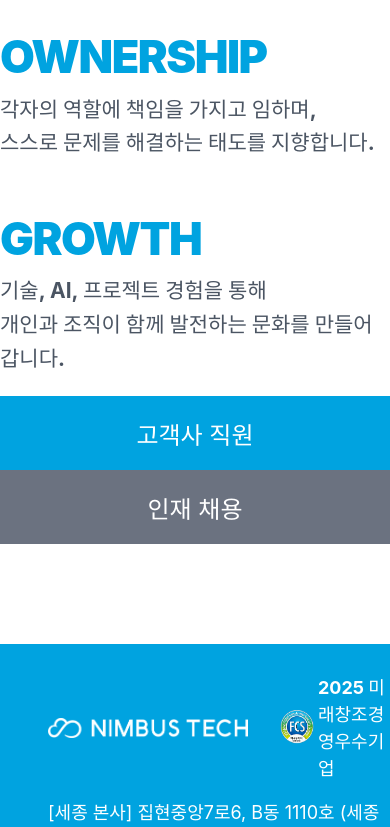
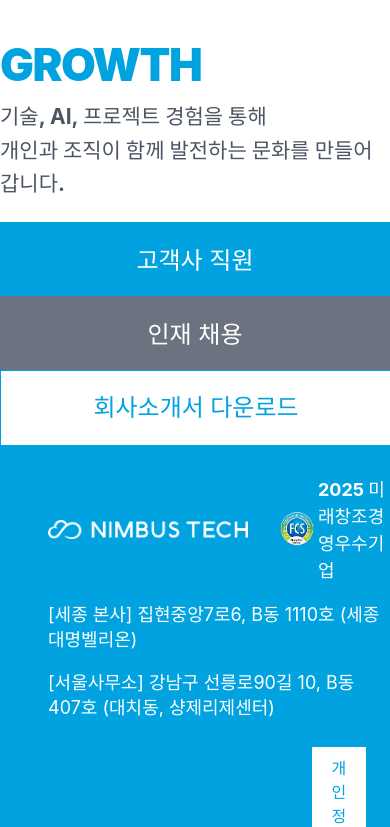
Before and after one commit to onexhana/nimbustech_website, a React (Vite) app: page /contact in a window 390 px wide. Shown: the part 4110-4937 px from the top of the page. Built offline with nearby package versions, Linux system fonts and the light colour scheme; a web font is replaced by a local one.

Commit message:
feat : contact 페이지 모바일 수정

```diff
--- a/src/components/Contact/ContactSection.tsx
+++ b/src/components/Contact/ContactSection.tsx
@@ -20,18 +20,21 @@ export default function ContactSection() {
 
   return (
     //contact & footer 사이 여백 100px
-    <div className="w-full px-6 bg-white" style={{ position: 'relative', paddingTop: '120px', paddingBottom: '100px' }}>
+    <div className="w-full px-6 bg-white" style={{ position: 'relative', paddingTop: '120px', paddingBottom: isMobile ? '0px' : '100px' }}>
       <div className="max-w-7xl mx-auto">
-        {/* 검은 실선 */}
+        {/* 검은 실선 (데스크탑에서만 표시) */}
+        {!isMobile && (
           <div style={{
             width: '110px',
             height: '3px',
             backgroundColor: '#000000',
             marginLeft: '50px',
             marginBottom: '20px'
-        }}></div>
+          }} />
+        )}
 
-        {/* 메인 타이틀 */}
+        {/* 메인 타이틀 (데스크탑에서만 표시) */}
+        {!isMobile && (
           <h2 style={{
           fontSize: '45px',
           fontWeight: '1100',
@@ -43,6 +46,7 @@ export default function ContactSection() {
         }}>
             Contact
           </h2>
+        )}
 
         {/* 컨텐츠 영역 */}
         <div
@@ -128,8 +132,8 @@ export default function ContactSection() {
           >
             {/* 고객지원 버튼 */}
             <button
-              className={`text-white font-bold transition-all duration-300 hover:shadow-lg hover:-translate-y-1 ${isMobile ? 'bg-[#00A3E0] w-full mt-8 h-[74px] px-8 flex items-center justify-center text-[24px] relative overflow-hidden border-none text-white' : ''}`}
-              style={isMobile ? undefined : { backgroundColor: '#00A3E0', width: '530px', marginTop: '320px', display: 'flex', alignItems: 'center', justifyContent: 'center', height: '80px', padding: '0 32px', fontSize: '28px', color: '#ffffff', fontWeight: '700', borderRadius: '0px', border: 'none', cursor: 'pointer', position: 'relative', overflow: 'hidden' }}
+              className={`text-white ${isMobile ? 'bg-[#00A3E0] w-full mt-8 h-[74px] px-8 flex items-center justify-center text-[24px] relative overflow-hidden border-none text-white font-extrabold transition-all duration-300 hover:shadow-lg hover:-translate-y-1' : ''}`}
+              style={isMobile ? undefined : { backgroundColor: '#00A3E0', width: '530px', marginTop: '320px', display: 'flex', alignItems: 'center', justifyContent: 'center', height: '80px', padding: '0 32px', fontSize: '28px', color: '#ffffff', fontWeight: '900', borderRadius: '0px', border: 'none', cursor: 'pointer', position: 'relative', overflow: 'hidden' }}
               onClick={() => setUserType('inquiry')}
             >
               <span
@@ -142,8 +146,8 @@ export default function ContactSection() {
 
             {/* 인재채용 버튼 */}
             <button
-              className={`text-white font-bold transition-all duration-300 hover:shadow-lg hover:-translate-y-1 ${isMobile ? 'bg-[#6b7280] w-full mt-4 h-[74px] px-8 flex items-center justify-center text-[24px] relative overflow-hidden border-none text-white' : ''}`}
-              style={isMobile ? undefined : { backgroundColor: '#6b7280', width: '530px', marginTop: '40px', display: 'flex', alignItems: 'center', justifyContent: 'center', height: '80px', padding: '0 32px', fontSize: '28px', color: '#ffffff', fontWeight: '700', borderRadius: '0px', border: 'none', cursor: 'pointer', position: 'relative', overflow: 'hidden' }}
+              className={`text-white ${isMobile ? 'bg-[#6b7280] w-full mt-4 h-[74px] px-8 flex items-center justify-center text-[24px] relative overflow-hidden border-none text-white font-extrabold transition-all duration-300 hover:shadow-lg hover:-translate-y-1' : ''}`}
+              style={isMobile ? undefined : { backgroundColor: '#6b7280', width: '530px', marginTop: '40px', display: 'flex', alignItems: 'center', justifyContent: 'center', height: '80px', padding: '0 32px', fontSize: '28px', color: '#ffffff', fontWeight: '900', borderRadius: '0px', border: 'none', cursor: 'pointer', position: 'relative', overflow: 'hidden' }}
               onClick={() => setUserType('hiring')}
             >
               <span
@@ -153,6 +157,15 @@ export default function ContactSection() {
                 인재 채용
               </span>
             </button>
+            {/* 회사소개서 다운로드 버튼 */}
+            <a
+              href="/company_brochure.pdf"
+              download
+              className={isMobile ? 'bg-white border border-[#00A3E0] w-full mt-4 h-[74px] px-8 flex items-center justify-center text-[24px] text-[#00A3E0] font-extrabold transition-all duration-300 hover:shadow-lg hover:-translate-y-1' : undefined}
+              style={isMobile ? undefined : { backgroundColor: '#ffffff', border: '1px solid #00A3E0', width: '530px', marginTop: '40px', display: 'flex', alignItems: 'center', justifyContent: 'center', height: '80px', padding: '0 32px', fontSize: '28px', color: '#00A3E0', fontWeight: '900', textDecoration: 'none', cursor: 'pointer' }}
+            >
+              회사소개서 다운로드
+            </a>
           </div>
         </div>
 
--- a/src/pages/MainPage.tsx
+++ b/src/pages/MainPage.tsx
@@ -30,7 +30,7 @@ const MainPage = () => {
         {/* Portfolio Section */}
         <section
           id="portfolio"
-          className="w-full bg-white py-24"
+          className="w-full bg-white py-16"
         >
           <div className="w-full">
             <PortfolioSection />
@@ -40,7 +40,7 @@ const MainPage = () => {
         {/* Contact Section */}
         <section
           id="contact"
-          className="w-full bg-gray-50 py-16 lg:py-24"
+          className="w-full bg-gray-50 py-8 lg:py-16"
         >
           <div className="w-full max-w-7xl mx-auto px-4 sm:px-6 lg:px-8">
             <ContactSection />
```
Lines whose indentation alone changed are shown as unchanged.
